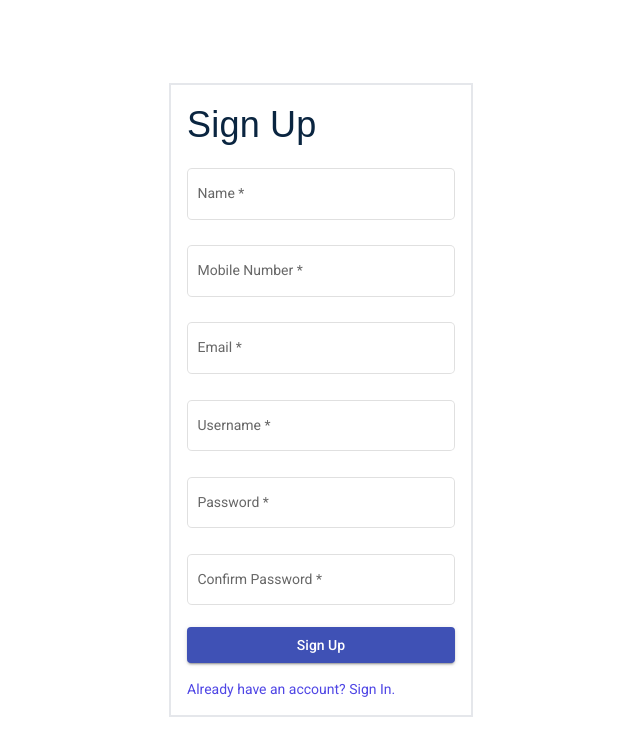
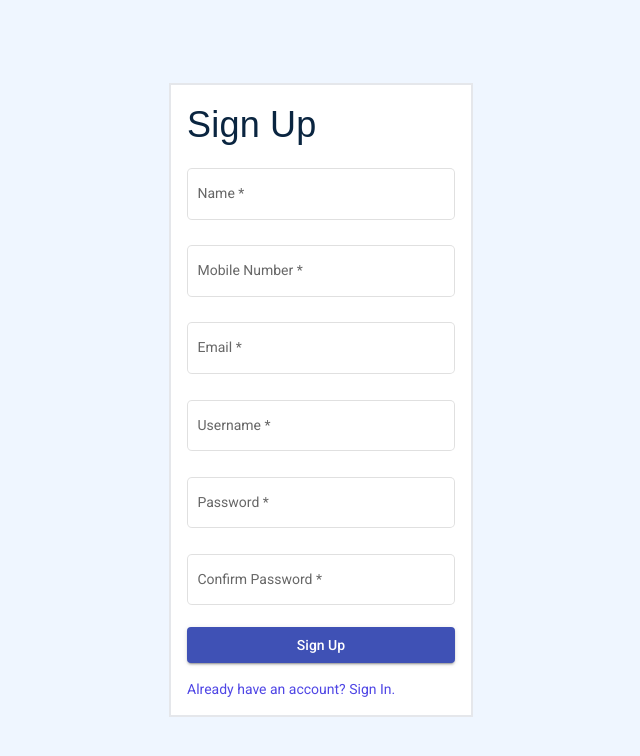
Before and after one commit to arip995/Handyman-Customer-Frontend, an Angular app: page /customer/sign-up in a window 1280 px wide. Shown: the top 756 px of the page, without its empty margins (319-959 px from the left). Built offline with nearby package versions, Linux system fonts and the light colour scheme.

Commit message:
added background coloue

```diff
--- a/src/app/Authentication/sign-up/sign-up.component.html
+++ b/src/app/Authentication/sign-up/sign-up.component.html
@@ -1,4 +1,4 @@
-<div class="p-8 w-full flex flex-col h-screen justify-center items-center content-center">
+<div class="bg-blue-50 p-8 w-full flex flex-col h-screen justify-center items-center content-center">
     <div class="w-full xl:w-3/12">
         <form class="bg-white border-solid border-2 border-black-900 px-4 py-4" [formGroup]="signUpForm">
             <div style="font-family: Arial;font-style: normal;font-weight: normal;font-size: 36px;line-height: 48px;letter-spacing: 0.2px;color: #0A2540;" class="mb-4">
```
